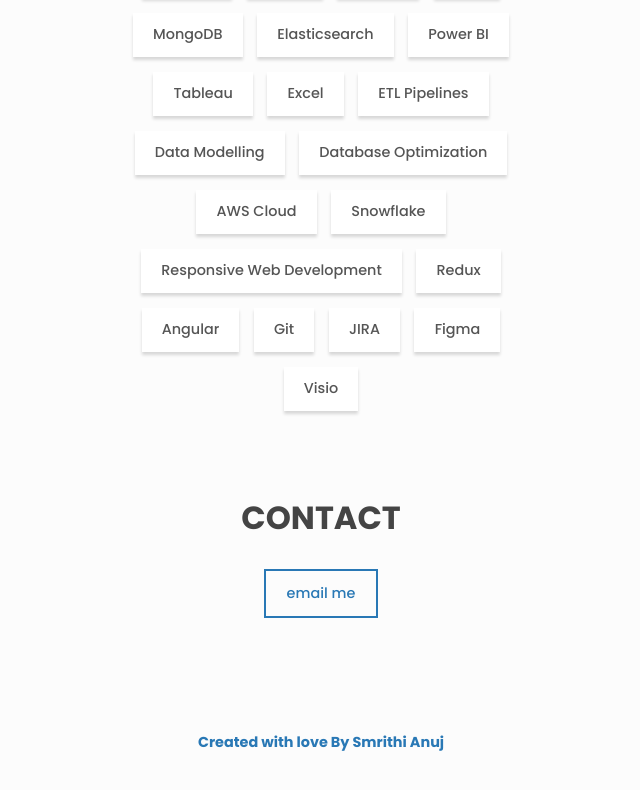
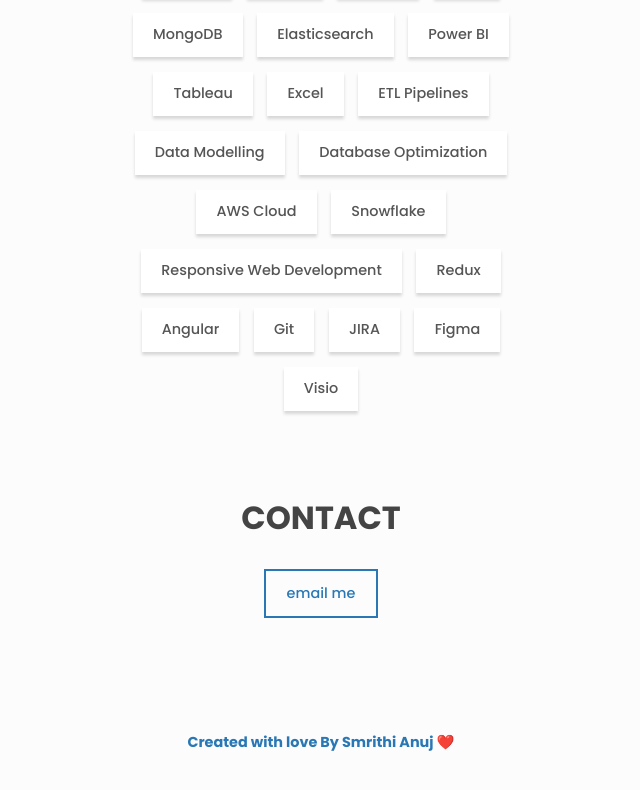
Before and after one commit to SmrithiAnuj/smrithianuj.github.io, a React (Create React App) app: page / in a window 1280 px wide. Shown: the part 2497-3287 px from the top of the page, without its empty margins (319-959 px from the left). Built offline with nearby package versions, Linux system fonts and the light colour scheme.

Commit message:
update footer

```diff
--- a/src/components/Footer/Footer.js
+++ b/src/components/Footer/Footer.js
@@ -6,7 +6,7 @@ const Footer = () => (
       href='https://github.com/SmrithiAnuj/smrithianuj.github.io'
       className='link footer__link'
     >
-      Created with love By Smrithi Anuj
+      Created with love By Smrithi Anuj ❤️
     </a>
   </footer>
 )
```
